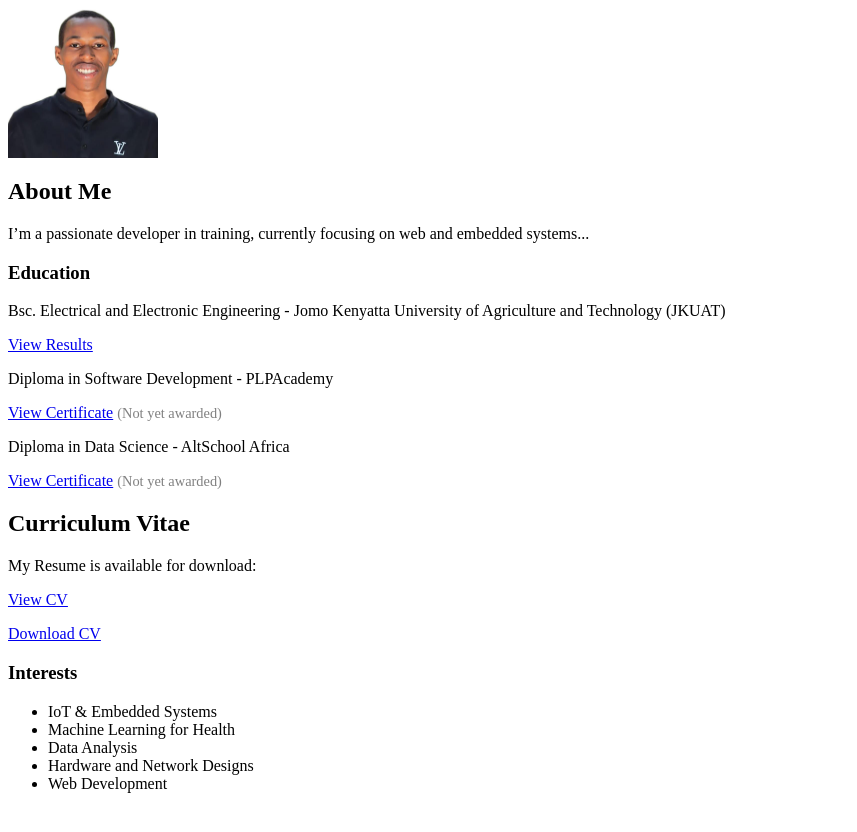
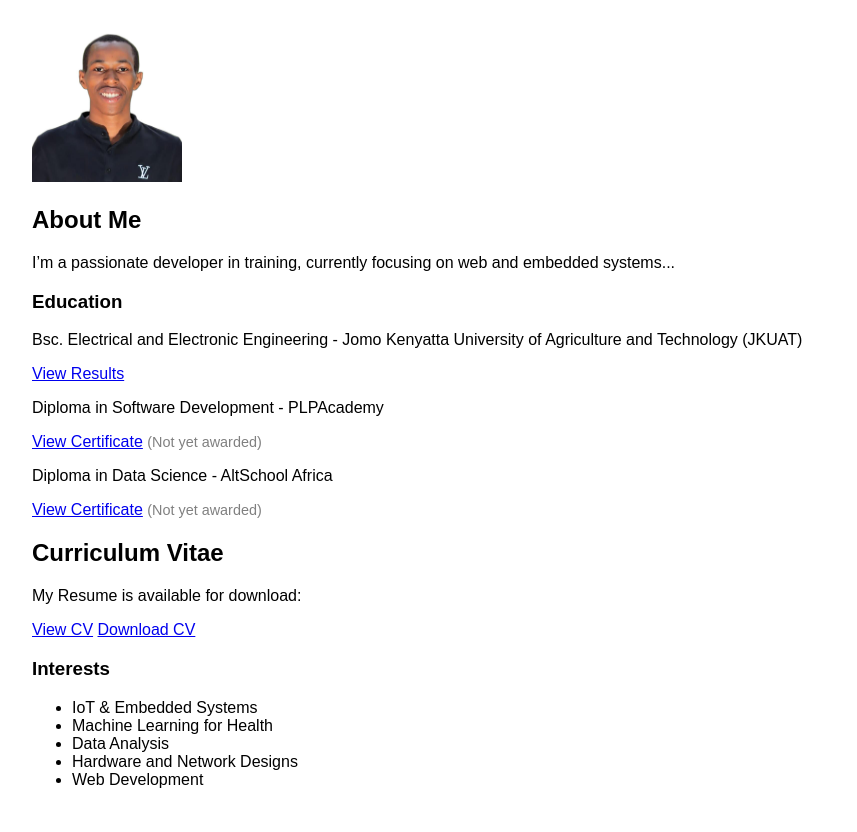
Before and after one commit to MURERWADANIEL1/plp-portifolio, a plain HTML site: page about.html in a window 1280 px wide. Shown: the whole page, without its empty margins (0-857 px from the left). Before the commit the page ends 809 px from the top, so only its background shows below. Drawn offline with Linux system fonts and the light colour scheme.

Commit message:
Edited the about and project to load the sectons using the css data

```diff
--- a/about.html
+++ b/about.html
@@ -1,11 +1,20 @@
-<section class="About">
-  <img src="ProfilePhoto.jpg" alt="Daniel's Photo" class="profile-pic", height="150px", width="150px" />
+<!DOCTYPE html>
+<html lang="en">
+<head>
+  <meta charset="UTF-8" />
+  <meta name="viewport" content="width=device-width, initial-scale=1.0" />
+  <title>About - Daniel's Portfolio</title>
+  <link rel="stylesheet" href="CSS/styles.css" />
+</head>
+<body>
+  <section class="about">
+    <img src="ProfilePhoto.jpg" alt="Daniel's Photo" class="profile-pic" height="150" width="150" />
     <h2>About Me</h2>
     <p>I’m a passionate developer in training, currently focusing on web and embedded systems...</p>
 
     <h3>Education</h3>
-  <p> Bsc. Electrical and Electronic Engineering - Jomo Kenyatta University of Agriculture and Technology (JKUAT)</p>
-    <a href="FIFTH YEAR RESULTS.pdf" view>View Results</a>
+    <p>Bsc. Electrical and Electronic Engineering - Jomo Kenyatta University of Agriculture and Technology (JKUAT)</p>
+    <a href="FIFTH YEAR RESULTS.pdf" target="_blank">View Results</a>
 
     <p>Diploma in Software Development - PLPAcademy</p>
     <a href="certificates/Software Development Diploma.pdf" target="_blank">View Certificate</a>
@@ -13,14 +22,10 @@
     <p>Diploma in Data Science - AltSchool Africa</p>
     <a href="certificates/Data Science Diploma.pdf" target="_blank">View Certificate</a>
     <span style="color: gray; font-size: 0.9em;">(Not yet awarded)</span>
-<p>
+
     <h2>Curriculum Vitae</h2>
-</p>
- <p>
-    My Resume is available for download:
-</p>
-  <a href="CV_MURERWA_DANIEL-1.pdf" view>View CV</a>
-  <p>   </p>
+    <p>My Resume is available for download:</p>
+    <a href="CV_MURERWA_DANIEL-1.pdf" target="_blank">View CV</a>
     <a href="CV_MURERWA_DANIEL-1.pdf" download>Download CV</a>
 
     <h3>Interests</h3>
@@ -28,7 +33,9 @@
       <li>IoT & Embedded Systems</li>
       <li>Machine Learning for Health</li>
       <li>Data Analysis</li>
-    <li>Hardware and Network Designs </li>
+      <li>Hardware and Network Designs</li>
       <li>Web Development</li>
     </ul>
   </section>
+</body>
+</html>
```
Also changed, not shown: index.html (+1 -0 lines), projects.html (+13 -3 lines). Lines whose indentation alone changed are shown as unchanged.
